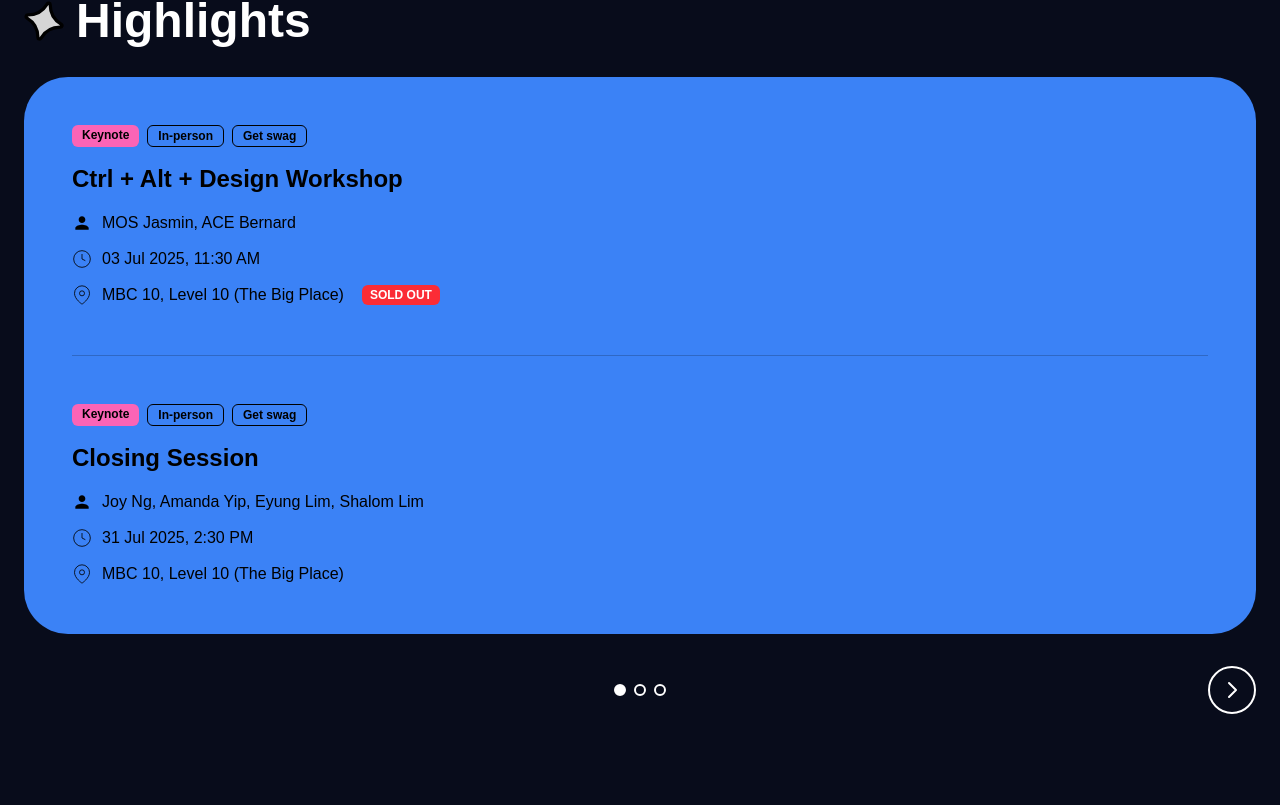
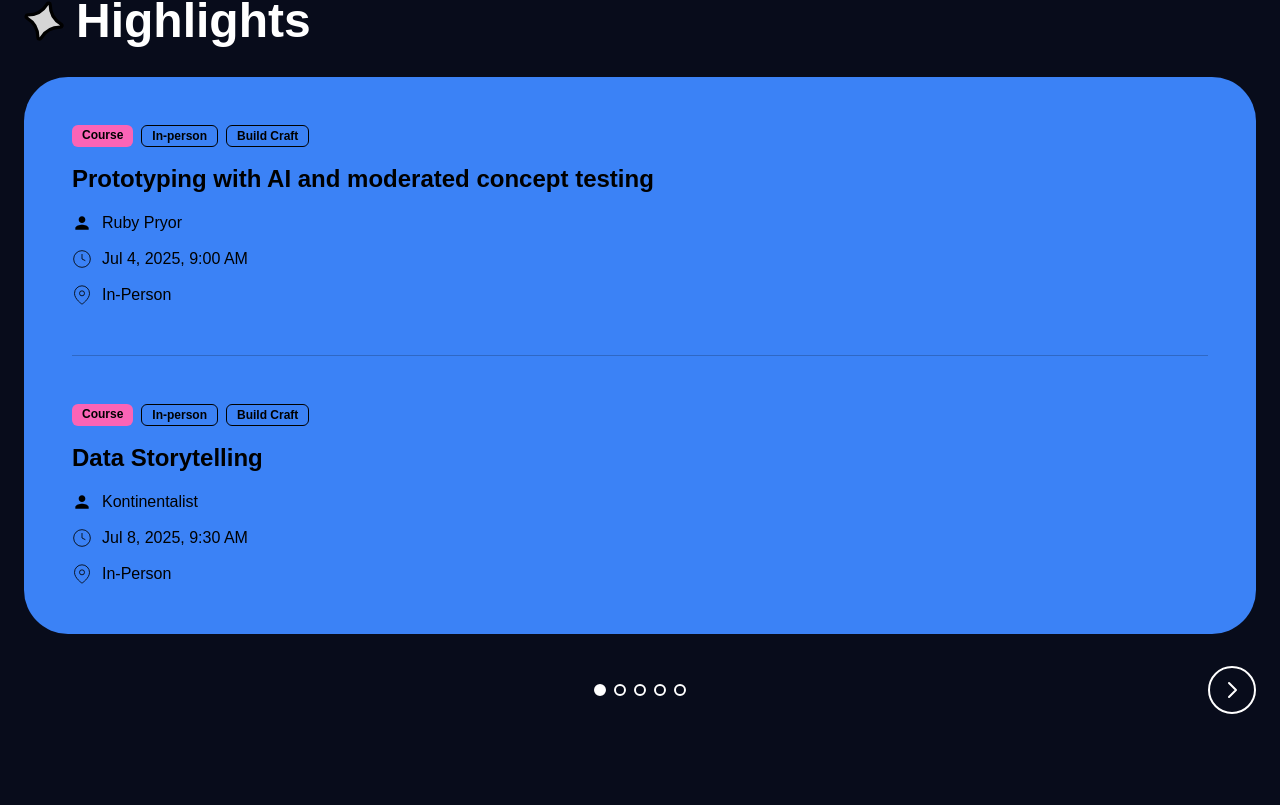
Before and after one commit to rezailmi/govtech-designfest, a Next.js app: page / in a window 1280 px wide. Shown: the part 3675-4480 px from the top of the page. Built offline with nearby package versions, Linux system fonts and the light colour scheme.

Commit message:
Refactor highlight slides generation for "GovTech Design Festival 2025"; implement functions to filter and transform agenda items into highlight events, enhancing organization and maintainability of the code. Update speaker details for consistency across components.

```diff
--- a/src/data/agenda.ts
+++ b/src/data/agenda.ts
@@ -167,8 +167,7 @@ export const agendaItems: AgendaItem[] = [
     title: 'Prototyping with AI and moderated concept testing',
     topics: ['Course', 'In-Person', 'Build Craft'],
     speakers: [
-      { name: 'Rex', role: 'Instructor', company: 'GovTech Singapore' },
-      { name: 'Ruby Pryor', role: 'Instructor', company: 'GovTech Singapore' }
+      { name: 'Ruby Pryor', role: 'Founder', company: 'Rex' }
     ],
     location: 'In-Person'
   },
--- a/src/data/highlights.ts
+++ b/src/data/highlights.ts
@@ -1,3 +1,5 @@
+import { agendaItems, type AgendaItem } from './agenda'
+
 export interface HighlightEvent {
   id: string
   badges: Array<{
@@ -17,100 +19,115 @@ export interface HighlightSlide {
   events: HighlightEvent[]
 }
 
-export const highlightSlides: HighlightSlide[] = [
-  {
-    id: 'slide-1',
-    events: [
-      {
-        id: 'event-1',
-        badges: [
-          { text: 'Keynote', variant: 'keynote' },
-          { text: 'In-person', variant: 'outlined' },
-          { text: 'Get swag', variant: 'outlined' }
-        ],
-        title: 'Ctrl + Alt + Design Workshop',
-        speakers: 'MOS Jasmin, ACE Bernard',
-        date: '03 Jul 2025',
-        time: '11:30 AM',
-        location: 'MBC 10, Level 10 (The Big Place)',
-        soldOut: true
-      },
-      {
-        id: 'event-2',
-        badges: [
-          { text: 'Keynote', variant: 'keynote' },
-          { text: 'In-person', variant: 'outlined' },
-          { text: 'Get swag', variant: 'outlined' }
-        ],
-        title: 'Closing Session',
-        speakers: 'Joy Ng, Amanda Yip, Eyung Lim, Shalom Lim',
-        date: '31 Jul 2025',
-        time: '2:30 PM',
-        location: 'MBC 10, Level 10 (The Big Place)'
-      }
-    ]
-  },
-  {
-    id: 'slide-2',
-    events: [
-      {
-        id: 'event-3',
-        badges: [
-          { text: 'Keynote', variant: 'keynote' },
-          { text: 'Online', variant: 'outlined' },
-          { text: 'Build Craft', variant: 'outlined' }
-        ],
-        title: 'Fireside Chat with 2PS and Lillian Shieh',
-        speakers: '2PS Augustin, Lillian Shieh',
-        date: '07 Jul 2025',
-        time: '11:30 AM',
-        location: 'In-Person'
-      },
-      {
-        id: 'event-4',
-        badges: [
-          { text: 'Design craft', variant: 'keynote' },
-          { text: 'In-person', variant: 'outlined' },
-          { text: 'Course', variant: 'outlined' }
-        ],
-        title: 'Data Storytelling',
-        speakers: 'Kontinentalist Team',
-        date: '08 Jul 2025',
-        time: '9:30 AM',
-        location: 'In-Person'
-      }
-    ]
-  },
-  {
-    id: 'slide-3',
-    events: [
-      {
-        id: 'event-5',
-        badges: [
-          { text: 'Design craft', variant: 'keynote' },
-          { text: 'In-person', variant: 'outlined' },
-          { text: 'Workshop', variant: 'outlined' }
-        ],
-        title: 'Visual Facilitation Lab',
-        speakers: 'Art of Awakening Team',
-        date: '11 Jul 2025',
-        time: '9:00 AM',
-        location: 'In-Person',
-        soldOut: true
-      },
-      {
-        id: 'event-6',
-        badges: [
-          { text: 'Keynote', variant: 'keynote' },
-          { text: 'Online', variant: 'outlined' },
-          { text: 'Talk', variant: 'outlined' }
-        ],
-        title: 'Flourishing at All Levels of the System',
-        speakers: 'Dr Douglas O\'Loughlin',
-        date: '14 Jul 2025',
-        time: '12:00 PM',
-        location: 'Online'
-      }
-    ]
+// Filter agenda items for workshops and courses
+function getWorkshopsAndCourses(): AgendaItem[] {
+  return agendaItems.filter(item =>
+    item.topics.some(topic =>
+      topic.toLowerCase() === 'workshop' || topic.toLowerCase() === 'course'
+    )
+  )
+}
+
+// Transform agenda item to highlight event format
+function transformToHighlightEvent(item: AgendaItem, index: number): HighlightEvent {
+  const badges: Array<{ text: string; variant: 'keynote' | 'outlined' }> = []
+
+  // Add content type badge
+  if (item.topics.some(topic => topic.toLowerCase() === 'course')) {
+    badges.push({ text: 'Course', variant: 'keynote' })
+  } else if (item.topics.some(topic => topic.toLowerCase() === 'workshop')) {
+    badges.push({ text: 'Workshop', variant: 'keynote' })
   }
-]
+
+  // Add location badge
+  if (item.location === 'In-Person') {
+    badges.push({ text: 'In-person', variant: 'outlined' })
+  } else if (item.location === 'Online') {
+    badges.push({ text: 'Online', variant: 'outlined' })
+  }
+
+  // Add special feature badges
+  if (item.topics.includes('Got Food')) {
+    badges.push({ text: 'Got Food', variant: 'outlined' })
+  }
+  if (item.topics.includes('Get Swag')) {
+    badges.push({ text: 'Get swag', variant: 'outlined' })
+  }
+  if (item.topics.includes('Build Craft')) {
+    badges.push({ text: 'Build Craft', variant: 'outlined' })
+  }
+  if (item.topics.includes('Build Self')) {
+    badges.push({ text: 'Build Self', variant: 'outlined' })
+  }
+
+  return {
+    id: `event-${index + 1}`,
+    badges,
+    title: item.title,
+    speakers: item.speakers.map(speaker => speaker.name).join(', '),
+    date: item.date,
+    time: item.time,
+    location: item.location,
+    // Mark Visual Facilitation Lab as sold out (based on original data)
+    soldOut: item.title === 'Visual Facilitation Lab'
+  }
+}
+
+// Helper function to split items into chunks of maximum 2 items
+function chunkItems<T>(items: T[], maxPerChunk: number = 2): T[][] {
+  const chunks: T[][] = []
+  for (let i = 0; i < items.length; i += maxPerChunk) {
+    chunks.push(items.slice(i, i + maxPerChunk))
+  }
+  return chunks
+}
+
+// Generate highlight slides grouped by content type
+function generateHighlightSlides(): HighlightSlide[] {
+  const workshopsAndCourses = getWorkshopsAndCourses()
+
+  // Separate courses and workshops
+  const courses = workshopsAndCourses.filter(item =>
+    item.topics.some(topic => topic.toLowerCase() === 'course')
+  )
+  const workshops = workshopsAndCourses.filter(item =>
+    item.topics.some(topic => topic.toLowerCase() === 'workshop')
+  )
+
+  const slides: HighlightSlide[] = []
+  let eventIdCounter = 1
+
+  // Create course slides (maximum 2 items per slide)
+  if (courses.length > 0) {
+    const courseChunks = chunkItems(courses, 2)
+    courseChunks.forEach((chunk, chunkIndex) => {
+      slides.push({
+        id: `courses-slide-${chunkIndex + 1}`,
+        events: chunk.map((course) => {
+          const event = transformToHighlightEvent(course, eventIdCounter - 1)
+          eventIdCounter++
+          return event
+        })
+      })
+    })
+  }
+
+  // Create workshop slides (maximum 2 items per slide)
+  if (workshops.length > 0) {
+    const workshopChunks = chunkItems(workshops, 2)
+    workshopChunks.forEach((chunk, chunkIndex) => {
+      slides.push({
+        id: `workshops-slide-${chunkIndex + 1}`,
+        events: chunk.map((workshop) => {
+          const event = transformToHighlightEvent(workshop, eventIdCounter - 1)
+          eventIdCounter++
+          return event
+        })
+      })
+    })
+  }
+
+  return slides
+}
+
+export const highlightSlides: HighlightSlide[] = generateHighlightSlides()
--- a/src/data/keynotes.ts
+++ b/src/data/keynotes.ts
@@ -96,8 +96,8 @@ export const keynotes: Keynote[] = [
     speakers: [
       {
         name: 'Ruby Pryor',
-        title: 'Senior Design Researcher',
-        organization: 'GovTech Singapore',
+        title: 'Founder',
+        organization: 'Rex',
         image: '/assets/images/speaker-ruby.png'
       }
     ],
```
